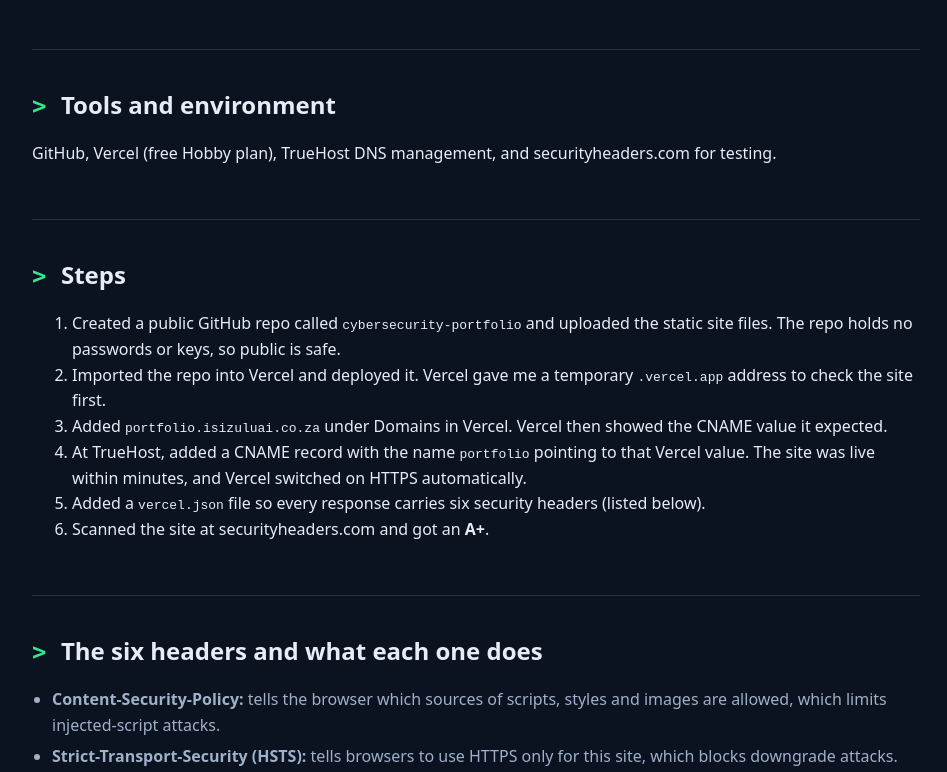
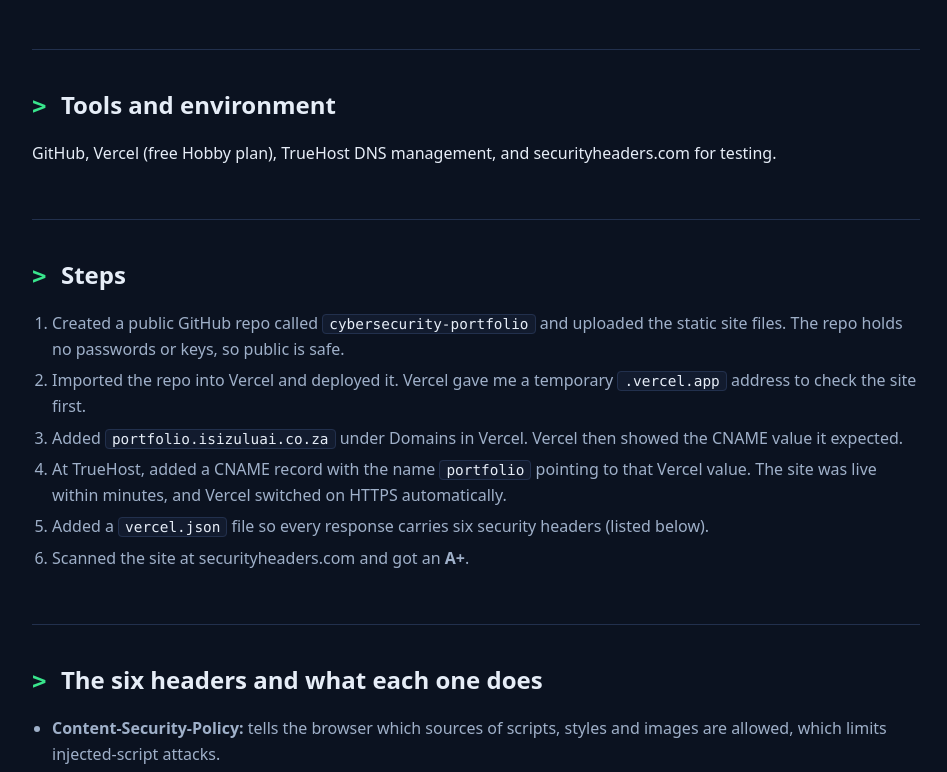
Before and after one commit to kwaneledube/cybersecurity-portfolio, a plain HTML site: page writeup-portfolio-dns-headers.html in a window 1280 px wide. Shown: the part 509-1281 px from the top of the page, without its empty margins (164-1111 px from the left). Drawn offline with Linux system fonts and the light colour scheme.

Commit message:
Add files via upload
updated

```diff
--- a/style.css
+++ b/style.css
@@ -89,8 +89,9 @@ section h2::before { content: "> "; color: var(--accent); font-family: ui-monosp
   margin: 4px 6px 0 0;
 }
 
-ul.plain { padding-left: 20px; color: var(--muted); }
-ul.plain li { margin: 6px 0; }
+ul.plain, ol.plain { padding-left: 20px; color: var(--muted); }
+ul.plain li, ol.plain li { margin: 6px 0; }
+code { font-family: ui-monospace, Consolas, monospace; background: var(--panel); border: 1px solid var(--line); border-radius: 4px; padding: 1px 6px; color: var(--text); font-size: 0.9em; }
 
 .note {
   border-left: 3px solid var(--accent);
```
Also changed, not shown: writeups.html (+6 -0 lines).
